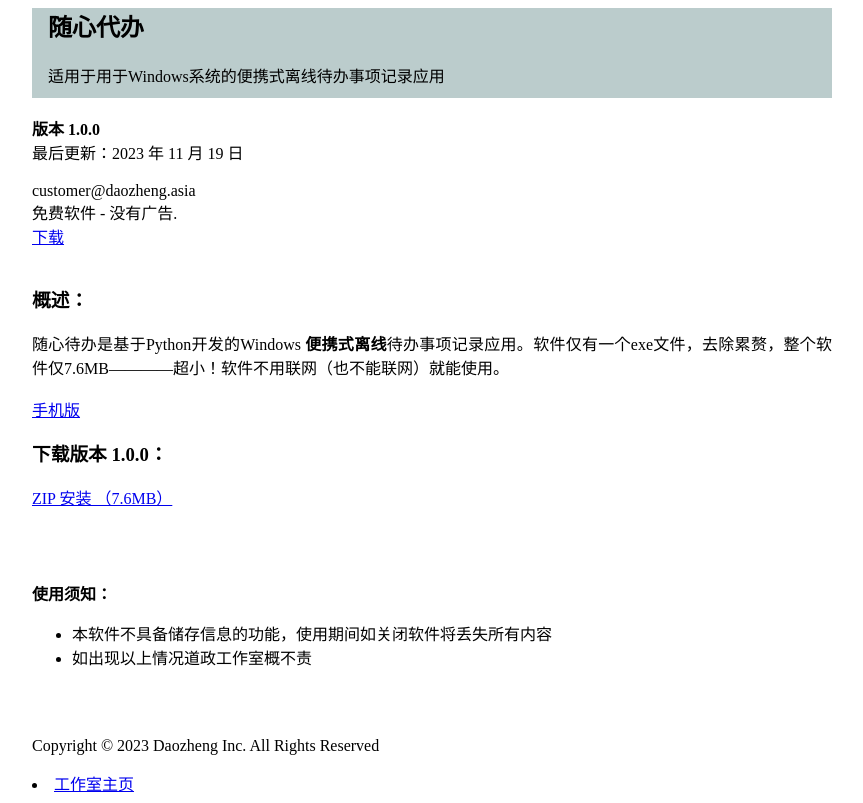
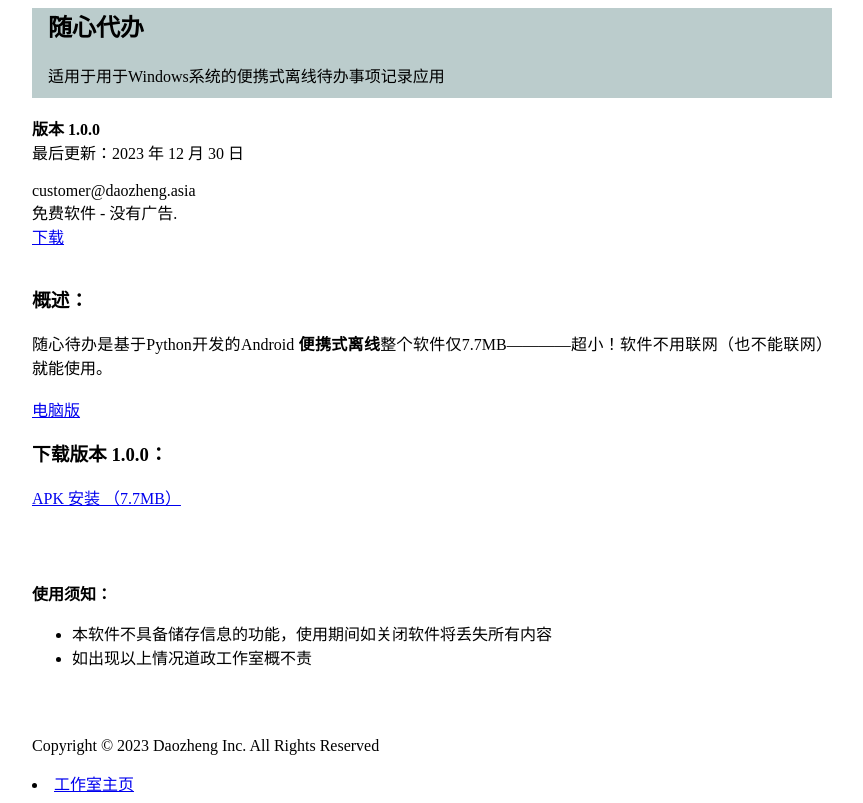
Before and after one commit to abokecn/Heart-to-do, a plain HTML site: page phone/index.html in a window 1280 px wide. Shown: the whole page, without its empty margins (208-1071 px from the left). Drawn offline with Linux system fonts and the light colour scheme.

Commit message:
Update index.html

```diff
--- a/phone/index.html
+++ b/phone/index.html
@@ -66,15 +66,15 @@
 <div style="BACKGROUND-COLOR: #BBCCCC; padding: 0 1em 0.7em 1em">
 <h2 _msttexthash="14064973" _msthash="57">随心代办<sup _istranslated="1"><font size="-1" _istranslated="1"></font></sup></h2><font _mstmutation="1" _msttexthash="183445912" _msthash="58">适用于用于Windows系统的便携式离线待办事项记录应用</font></div><br>
 
-<font _mstmutation="1" _msttexthash="863916300" _msthash="59"><strong _mstmutation="1" _istranslated="1">版本 1.0.0</strong><br _mstmutation="1" _istranslated="1"> 最后更新：2023 年 11 月 19 日<br _mstmutation="1" _istranslated="1"> <br _mstmutation="1" _istranslated="1"> customer@daozheng.asia<br _mstmutation="1" _istranslated="1"> <span class="maroon" _mstmutation="1" _istranslated="1">免费软件 - 没有广告.</span><br _mstmutation="1" _istranslated="1"> <a href="#download" _mstmutation="1" _istranslated="1">下载</a></font><br><br>
+<font _mstmutation="1" _msttexthash="863916300" _msthash="59"><strong _mstmutation="1" _istranslated="1">版本 1.0.0</strong><br _mstmutation="1" _istranslated="1"> 最后更新：2023 年 12 月 30 日<br _mstmutation="1" _istranslated="1"> <br _mstmutation="1" _istranslated="1"> customer@daozheng.asia<br _mstmutation="1" _istranslated="1"> <span class="maroon" _mstmutation="1" _istranslated="1">免费软件 - 没有广告.</span><br _mstmutation="1" _istranslated="1"> <a href="#download" _mstmutation="1" _istranslated="1">下载</a></font><br><br>
 
-<h3 _msttexthash="13930904" _msthash="60">概述：</h3><font _mstmutation="1" _msttexthash="4235048727" _msthash="61">随心待办是基于Python开发的Windows<sup _mstmutation="1" _istranslated="1"><font size="-1" _istranslated="1"></font></sup> <strong _mstmutation="1" _istranslated="1"></strong><strong _mstmutation="1" _istranslated="1">便携式离线</strong>待办事项记录应用。软件仅有一个exe文件，去除累赘，整个软件仅7.6MB————超小！软件不用联网（也不能联网）就能使用。</font><br><br>
+<h3 _msttexthash="13930904" _msthash="60">概述：</h3><font _mstmutation="1" _msttexthash="4235048727" _msthash="61">随心待办是基于Python开发的Android<sup _mstmutation="1" _istranslated="1"><font size="-1" _istranslated="1"></font></sup> <strong _mstmutation="1" _istranslated="1"></strong><strong _mstmutation="1" _istranslated="1">便携式离线</strong>整个软件仅7.7MB————超小！软件不用联网（也不能联网）就能使用。</font><br><br>
 <!-- <img src="" width="985" height="651" alt=""><br><br> -->
-<a href="/phone" _mstmutation="1" _istranslated="1">手机版</a>
+<a href="/" _mstmutation="1" _istranslated="1">电脑版</a>
 <a name="download"></a>
 <h3 _msttexthash="26120588" _msthash="107">下载版本 1.0.0：</h3>
 
-<font _mstmutation="1" _msttexthash="180949145" _msthash="108"><a href="https://download.daozheng.asia/heart-to-do.zip" _mstmutation="1" _istranslated="1">ZIP 安装 （7.6MB）</a><br _mstmutation="1" _istranslated="1"><br _mstmutation="1" _istranslated="1"><br _mstmutation="1" _istranslated="1"><br _mstmutation="1" _istranslated="1"><br _mstmutation="1" _istranslated="1"> <strong _mstmutation="1" _istranslated="1">使用须知：</strong></font>
+<font _mstmutation="1" _msttexthash="180949145" _msthash="108"><a href="https://download.daozheng.asia/heart-to-do.apk" _mstmutation="1" _istranslated="1">APK 安装 （7.7MB）</a><br _mstmutation="1" _istranslated="1"><br _mstmutation="1" _istranslated="1"><br _mstmutation="1" _istranslated="1"><br _mstmutation="1" _istranslated="1"><br _mstmutation="1" _istranslated="1"> <strong _mstmutation="1" _istranslated="1">使用须知：</strong></font>
 <ul>
     <li class="indent" _msttexthash="74859668" _msthash="109">本软件不具备储存信息的功能，使用期间如关闭软件将丢失所有内容</li>
     <li class="indent" _msttexthash="38016693" _msthash="110">如出现以上情况道政工作室概不责</li>
```
